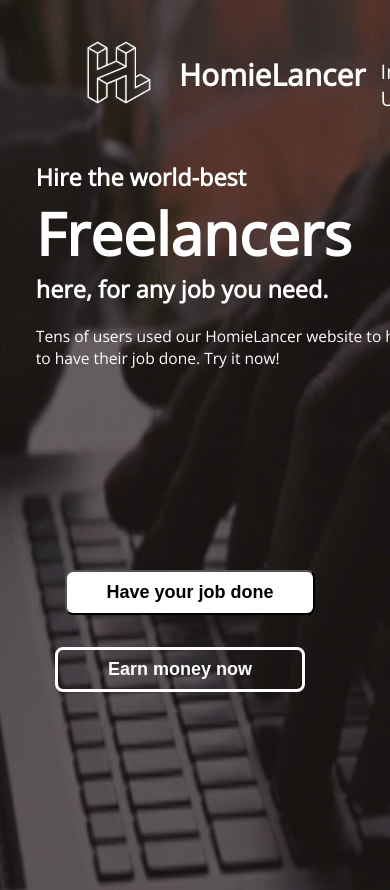
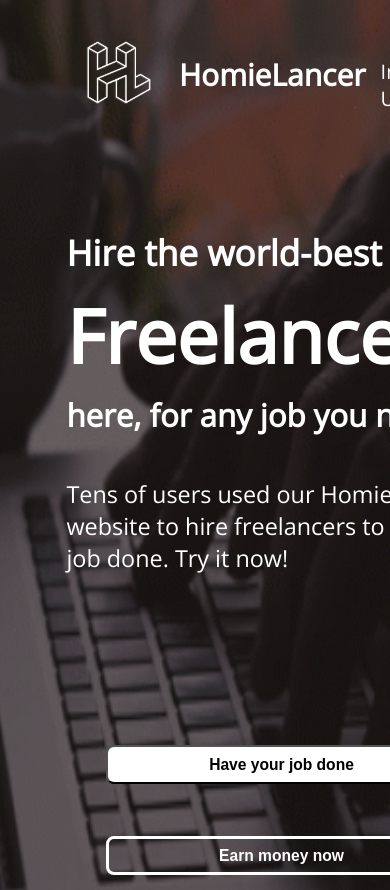
Before and after one commit to moezemara/freelance-dashboard, a React (Create React App) app: page / in a window 390 px wide. Shown: the top 890 px of the page. Built offline with nearby package versions, Linux system fonts and the light colour scheme.

Commit message:
until wake up again

```diff
--- a/src/HomeWide.js
+++ b/src/HomeWide.js
@@ -427,6 +427,7 @@ const HomeWide = () => {
         <div class="homewide-img" id="homewide-img">
           <NavbarWide />
           <br />
+          <div className="homewide-img-txt">
           <p id="homewide-img-txt-1">Hire the world-best</p>
           <p id="homewide-img-txt-2">Freelancers</p>
           <p id="homewide-img-txt-3">here, for any job you need.</p>
@@ -434,6 +435,7 @@ const HomeWide = () => {
             Tens of users used our HomieLancer website to hire freelancers to
             have their job done. Try it now!
           </p>
+          </div>
           <table className="btn-table">
             <tr>
               <a href="/signup">
--- a/src/index.css
+++ b/src/index.css
@@ -1526,8 +1526,14 @@ hr {
   background-repeat: no-repeat;
   background-size: cover;
   margin: -10px 0px 0px -10px;
-  padding: 0px 0px 0px 30px;
-}
+  padding: 0vh 0px 0px 30px;
+}
+
+.homewide-img-txt{
+
+  padding: 7vh 0px 0px 30px;
+}
+
 .homewide-content {
   margin-left: 10vw;
 
@@ -1566,51 +1572,54 @@ hr {
 }
 
 #homewide-img-txt-1 {
-  font-size: 6vw;
+  font-size: 9vw;
   font-weight: 900;
-  margin: 0px 2vw 0px 2vw;
+  margin: 1vh 1vh 0vh 1vh;
 }
 #homewide-img-txt-2 {
-  font-size: 15vw;
+  font-size: 19vw;
   font-weight: 900;
-  margin: 0px 30px 0px 2vw;
+  margin: 1vh 1vh 0vh 1vh;
 }
 #homewide-img-txt-3 {
-  font-size: 6vw;
+  font-size: 8vw;
   font-weight: 900;
-  margin: 0px 30px 0px 2vw;
+  margin: 1vh 1vh 0vh 1vh;
 }
 #homewide-img-txt-4 {
   max-width: 600px;
-  font-size: 4vw;
+  font-size: 6vw;
   font-weight: 500;
-  margin: 20px 5vw 0px 2vw;
+  margin: 5vh 1vh 0vh 1vh;
 }
 .btn-table{
-
+  width: 100%;
   margin-top: 20vh;
-}
+  text-align:center
+
+}
+
 #home-btn-1 {
-  margin: 30px 0px 0px 35px;
+  margin: 0px 0px 0px 0px;
   border-radius: 8px;
   color: rgb(0, 0, 0);
   font-weight: 600;
   background-color: rgb(255, 255, 255);
-  font-size: 18px;
-  height: 45px;
-  width: 250px;
+  font-size: 4vw;
+  height: 10vw;
+  width: 90vw;
 }
 #home-btn-2 {
-  margin: 30px 0px 0px 25px;
+  margin: 50px 0px 0px 0px;
   border-radius: 8px;
   box-sizing: border-box;
   border: 3px solid rgb(255, 255, 255);
   color: rgb(255, 255, 255);
   font-weight: 600;
   background-color: rgba(255, 255, 255, 0);
-  font-size: 18px;
-  height: 45px;
-  width: 250px;
+  font-size: 4vw;
+  height: 10vw;
+  width: 90vw;
 }
 
 #home-btn-1:hover {
```
